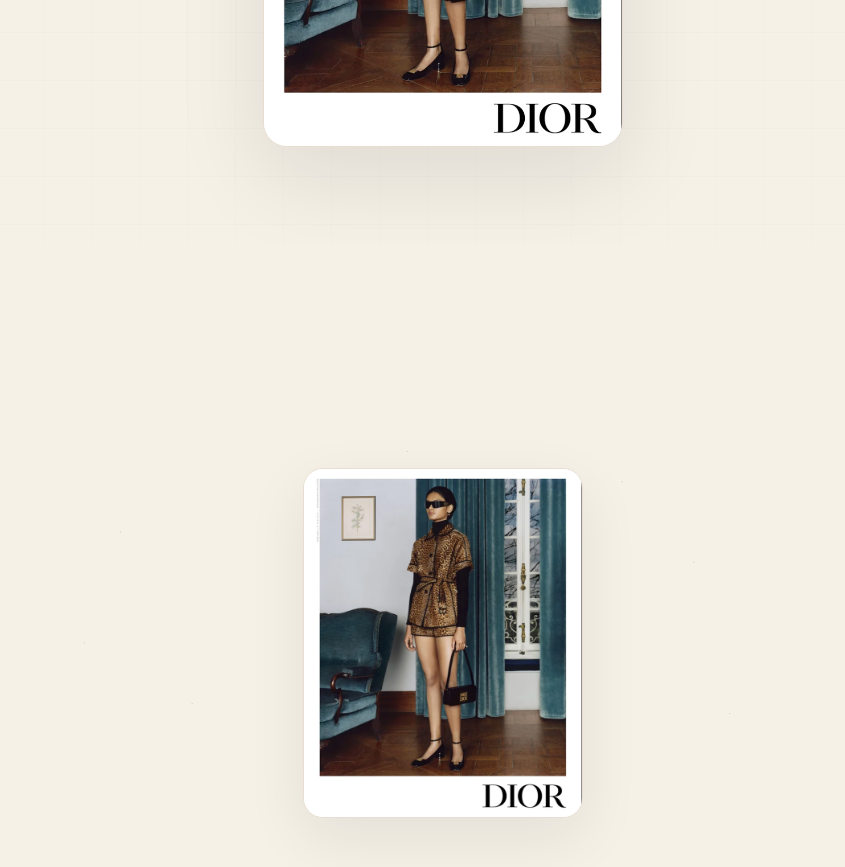
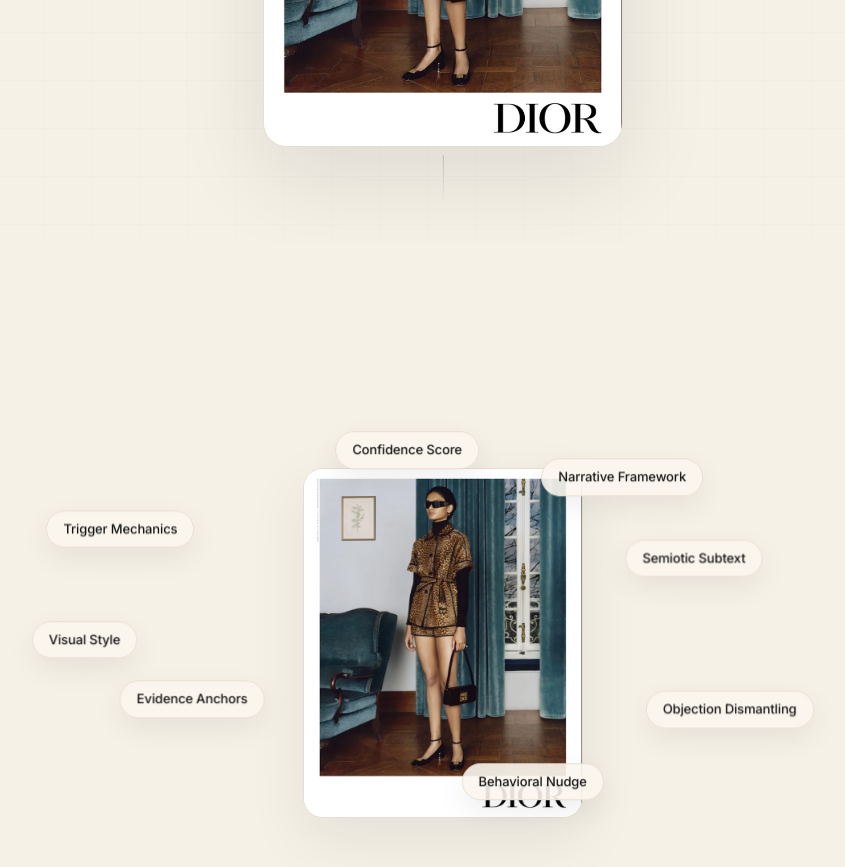
Before and after one commit to popvisly/visual-decompiler, a Next.js app: page / in a window 1280 px wide. Shown: the part 880-1747 px from the top of the page, without its empty margins (197-1042 px from the left). Built offline with nearby package versions, Linux system fonts and the light colour scheme.

Commit message:
feat: Swiss motion polish (staggered pills, solid hairlines, spring panels, scroll cue)

```diff
--- a/src/components/marketing/Hero.tsx
+++ b/src/components/marketing/Hero.tsx
@@ -86,6 +86,16 @@ export default function Hero({ headline, subhead, ctaPrimary, ctaSecondary, stag
                 </motion.div>
 
             </div>
+
+            {/* Minimal Scroll Cue */}
+            <motion.div
+                style={{ opacity: useTransform(scrollY, [0, 400], [1, 0]) }}
+                className="absolute bottom-10 left-1/2 -translate-x-1/2 flex flex-col items-center gap-4 pointer-events-none"
+            >
+                <div className="text-[#141414]/40 text-[9px] font-bold uppercase tracking-[0.2em]">Scroll</div>
+                <div className="w-[1px] h-12 bg-gradient-to-b from-[#141414]/20 to-transparent" />
+            </motion.div>
+
         </section>
     );
 }
--- a/src/components/marketing/StickyDecompileStage.tsx
+++ b/src/components/marketing/StickyDecompileStage.tsx
@@ -1,7 +1,7 @@
 'use client';
 
-import { useRef } from 'react';
-import { motion, useScroll, useTransform } from 'framer-motion';
+import { useRef, useState } from 'react';
+import { motion, useScroll, useTransform, useMotionValueEvent, MotionValue } from 'framer-motion';
 import { Pill, PreviewCard, StageImage } from '@/types/homepage';
 
 type Props = {
@@ -10,6 +10,23 @@ type Props = {
     pills: Pill[];
     reportPreviewCards: PreviewCard[];
 };
+
+function ConnectorLine({ i, pill, scrollYProgress, STAGE_CENTER_X, STAGE_CENTER_Y }: { i: number, pill: Pill, scrollYProgress: MotionValue<number>, STAGE_CENTER_X: number, STAGE_CENTER_Y: number }) {
+    const pathLength = useTransform(scrollYProgress, [0.5 + i * 0.015, 0.7 + i * 0.015], [0, 1]);
+    const opacity = useTransform(scrollYProgress, [0.45 + i * 0.015, 0.55 + i * 0.015], [0, 1]);
+    return (
+        <motion.line
+            x1={`${pill.x}%`}
+            y1={`${pill.y}%`}
+            x2={`${STAGE_CENTER_X}%`}
+            y2={`${STAGE_CENTER_Y}%`}
+            className="stroke-[#141414]/25"
+            strokeWidth={0.75}
+            strokeLinecap="round"
+            style={{ pathLength, opacity }}
+        />
+    );
+}
 
 export default function StickyDecompileStage({ id, stageImage, pills, reportPreviewCards }: Props) {
     const containerRef = useRef<HTMLDivElement>(null);
@@ -23,18 +40,20 @@ export default function StickyDecompileStage({ id, stageImage, pills, reportPrev
     // Beat A (0.00–0.25): ad tile only + "INPUT" label fades in
     const inputOpacity = useTransform(scrollYProgress, [0, 0.15, 0.25, 0.3], [0, 1, 1, 0]);
 
-    // Beat B (0.25–0.50): pills fade/slide in
+    // Beat B Label
     const signalsOpacity = useTransform(scrollYProgress, [0.25, 0.35, 0.6, 0.7], [0, 1, 1, 0]);
-    const pillsOpacity = useTransform(scrollYProgress, [0.25, 0.4], [0, 1]);
-    const pillsY = useTransform(scrollYProgress, [0.25, 0.4], [16, 0]);
 
-    // Beat C (0.50–0.75): connector lines draw
-    const linePathLength = useTransform(scrollYProgress, [0.5, 0.7], [0, 1]);
+    // Beat D Label
+    const outputOpacity = useTransform(scrollYProgress, [0.75, 0.85], [0, 1]);
 
-    // Beat D (0.75–1.00): report preview panel slides in
-    const outputOpacity = useTransform(scrollYProgress, [0.75, 0.85], [0, 1]);
-    const reportOpacity = useTransform(scrollYProgress, [0.75, 0.9], [0, 1]);
-    const reportX = useTransform(scrollYProgress, [0.75, 0.9], [40, 0]);
+    // State triggers for variants
+    const [pillsVisible, setPillsVisible] = useState(false);
+    const [reportVisible, setReportVisible] = useState(false);
+
+    useMotionValueEvent(scrollYProgress, "change", (latest) => {
+        setPillsVisible(latest >= 0.25);
+        setReportVisible(latest >= 0.75);
+    });
 
     // Center focal point for SVG lines
     const STAGE_CENTER_X = 50;
@@ -73,17 +92,13 @@ export default function StickyDecompileStage({ id, stageImage, pills, reportPrev
                         {/* Connector SVG Lines (Beat C) */}
                         <svg className="absolute inset-0 w-full h-full pointer-events-none z-0" style={{ overflow: 'visible' }}>
                             {pills.map((pill, i) => (
-                                <motion.line
+                                <ConnectorLine
                                     key={`line-${pill.key}`}
-                                    x1={`${pill.x}%`}
-                                    y1={`${pill.y}%`}
-                                    x2={`${STAGE_CENTER_X}%`}
-                                    y2={`${STAGE_CENTER_Y}%`}
-                                    className="stroke-[#141414]/20"
-                                    strokeWidth={1}
-                                    strokeDasharray="4 4"
-                                    strokeLinecap="round"
-                                    style={{ pathLength: linePathLength }}
+                                    i={i}
+                                    pill={pill}
+                                    scrollYProgress={scrollYProgress}
+                                    STAGE_CENTER_X={STAGE_CENTER_X}
+                                    STAGE_CENTER_Y={STAGE_CENTER_Y}
                                 />
                             ))}
                         </svg>
@@ -94,18 +109,34 @@ export default function StickyDecompileStage({ id, stageImage, pills, reportPrev
                         </div>
 
                         {/* Orbiting Pills (Beat B) */}
-                        {pills.map((pill) => (
                         <motion.div
+                            className="absolute inset-0 z-20 pointer-events-none"
+                            initial="hidden"
+                            animate={pillsVisible ? "visible" : "hidden"}
+                            variants={{
+                                visible: { transition: { staggerChildren: 0.06 } },
+                                hidden: {}
+                            }}
+                        >
+                            {pills.map((pill, i) => (
+                                <div
                                     key={pill.key}
-                                className="absolute z-20 group"
-                                style={{
-                                    left: `${pill.x}%`,
-                                    top: `${pill.y}%`,
-                                    x: '-50%',
-                                    y: '-50%',
-                                    opacity: pillsOpacity,
-                                    marginTop: pillsY // using marginTop to slightly override framer motion y transform conflict if any, or just separate wrappers
+                                    className="absolute"
+                                    style={{ left: `${pill.x}%`, top: `${pill.y}%`, transform: 'translate(-50%, -50%)' }}
+                                >
+                                    <motion.div
+                                        className="group pointer-events-auto"
+                                        variants={{
+                                            hidden: { opacity: 0, y: 10, scale: 0.98, filter: "blur(2px)" },
+                                            visible: {
+                                                opacity: 1, y: 0, scale: 1, filter: "blur(0px)",
+                                                transition: { ease: [0.22, 1, 0.36, 1], duration: 0.8 }
+                                            }
                                         }}
+                                    >
+                                        <motion.div
+                                            animate={{ y: [0, -4, 0] }}
+                                            transition={{ duration: 4, repeat: Infinity, ease: "easeInOut", delay: i * 0.3 }}
                                         >
                                             <button className="
                                                 inline-flex items-center gap-2 whitespace-nowrap
@@ -124,9 +155,11 @@ export default function StickyDecompileStage({ id, stageImage, pills, reportPrev
                                             </button>
 
                                             {/* Hover Tooltip (Microcopy) */}
-                                <div className="absolute top-full left-1/2 -translate-x-1/2 mt-4 opacity-0 scale-95 pointer-events-none group-hover:opacity-100 group-hover:scale-100 transition-all duration-200 z-30">
-                                    <div className="w-[260px] rounded-2xl border border-[#E7DED1] bg-[#FBF7EF]/95 backdrop-blur shadow-[0_20px_60px_rgba(20,20,20,0.10)] p-4 relative">
-                                        {/* pointer triangle */}
+                                            <div
+                                                className="absolute top-full left-1/2 -translate-x-1/2 mt-3 opacity-0 scale-[0.98] translate-y-2 pointer-events-none group-hover:translate-y-0 group-hover:opacity-100 group-hover:scale-100 transition-all duration-500 z-30"
+                                                style={{ transitionTimingFunction: 'cubic-bezier(0.22,1,0.36,1)' }}
+                                            >
+                                                <div className="w-[260px] rounded-2xl border border-[#E7DED1] bg-[#FBF7EF]/95 backdrop-blur shadow-[0_12px_40px_rgba(20,20,20,0.06)] p-4 relative">
                                                     <div className="absolute -top-1.5 left-1/2 -translate-x-1/2 w-3 h-3 border-l border-t border-[#E7DED1] bg-[#FBF7EF] rotate-45" />
                                                     <div className="relative text-[11px] font-semibold tracking-[0.18em] text-[#6B6B6B] uppercase">
                                                         {pill.label}
@@ -137,13 +170,28 @@ export default function StickyDecompileStage({ id, stageImage, pills, reportPrev
                                                 </div>
                                             </div>
                                         </motion.div>
+                                    </motion.div>
+                                </div>
                             ))}
+                        </motion.div>
                     </div>
 
                     {/* Report Panel Slide-in (Beat D) */}
                     <motion.div
                         className="absolute right-4 md:right-8 xl:right-16 top-1/2 -translate-y-1/2 w-[280px] md:w-[320px] xl:w-full xl:max-w-sm z-30"
-                        style={{ opacity: reportOpacity, x: reportX }}
+                        initial={false}
+                        animate={{
+                            opacity: reportVisible ? 1 : 0,
+                            x: reportVisible ? 0 : 48,
+                            filter: reportVisible ? "blur(0px)" : "blur(6px)"
+                        }}
+                        transition={{
+                            type: "spring",
+                            stiffness: 120,
+                            damping: 18,
+                            mass: 0.8,
+                            restDelta: 0.001
+                        }}
                     >
                         <div className="rounded-[24px] border border-[#E7DED1] bg-[#FBF7EF]/90 backdrop-blur-xl shadow-[0_30px_90px_rgba(20,20,20,0.14)] p-6 space-y-4">
                             <div className="flex items-center gap-2 mb-2">
```
Also changed, not shown: 1 other file (tests, documents, lock files or other folders). Lines whose indentation alone changed are shown as unchanged.
